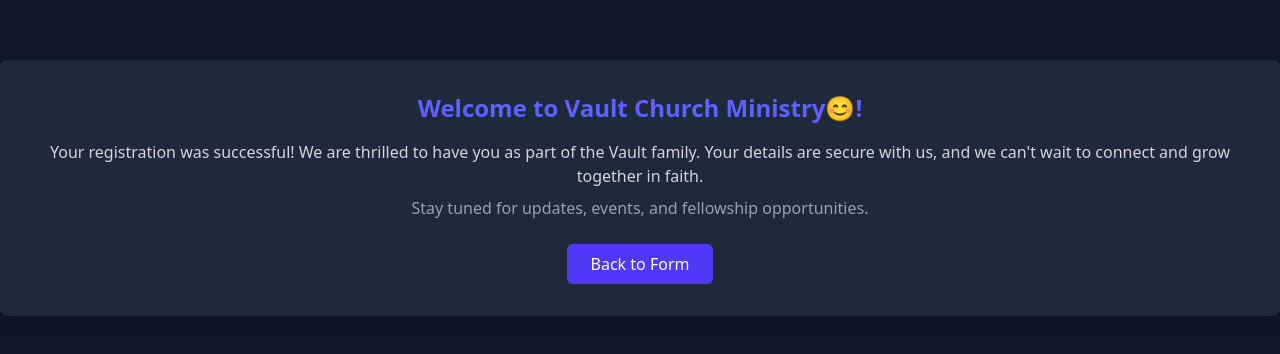
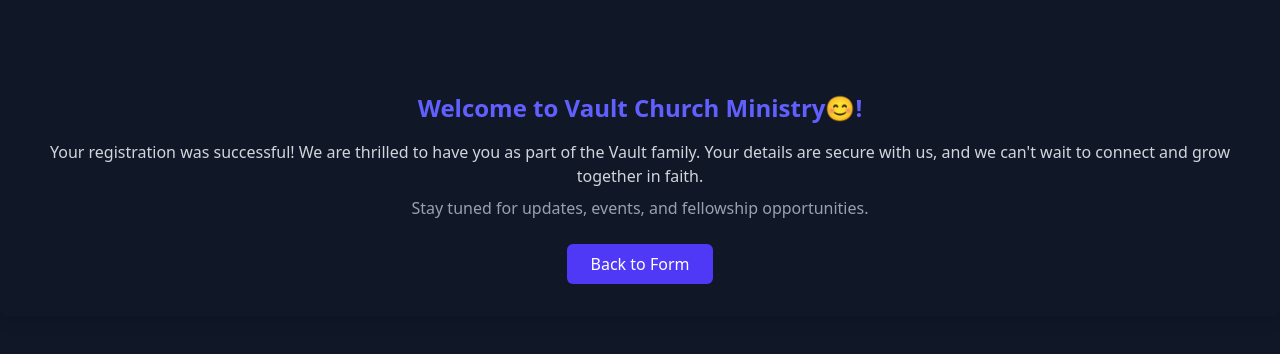
Before and after one commit to vaultech-ministry/vaultickets, a React (Vite) app in the folder vaultreg_memberform/: page /vaulthanks in a window 1280 px wide. Shown: the part 212-566 px from the top of the page. Built offline with nearby package versions, Linux system fonts and the light colour scheme.

Commit message:
enhanced styling

```diff
--- a/vaultreg_memberform/src/components/MemberForm.jsx
+++ b/vaultreg_memberform/src/components/MemberForm.jsx
@@ -125,7 +125,7 @@
             <div className="mb-6 p-6 bg-gray-700 rounded-lg shadow-md">
                     <h1 className="text-2xl font-bold text-center text-indigo-600 mb-2"><strong>Vault Ministry</strong> registration desk</h1>
                     <p className="text-gray-300 text-center">
-                        Welcome to Vault Forms. Please ensure the details you provide are correct and accurate. Please don't share this form with anyone outside the Vault family to avoid faulty statistics. This information helps us stay connected and provide better support within the Vault family.
+                        Welcome to Vault Forms. Please ensure the details you provide are correct and accurate. Don't share this form with anyone outside the Vault family to avoid faulty statistics. This information helps us stay connected and provide better support within the Vault family.
                     </p>
             </div>
             <div className={`w-full max-w-3xl bg-gray-800 shadow-lg rounded-lg p-8 transition ${loading ? "blur-sm pointer-events-none" : ""}`}>
--- a/vaultreg_memberform/src/components/RedirectPage.jsx
+++ b/vaultreg_memberform/src/components/RedirectPage.jsx
@@ -3,7 +3,7 @@
 function RedirectPage() {
     return (
         <div className="flex flex-col items-center justify-center h-screen bg-gray-900 text-white">
-            <div className="bg-gray-800 p-8 rounded-lg shadow-lg text-center">
+            <div className="bg-gray-900 p-8 rounded-lg shadow-lg text-center">
                 <h2 className="text-2xl font-bold text-indigo-500">Welcome to Vault Church Ministry😊!</h2>
                 <p className="mt-4 text-gray-300">
                     Your registration was successful! We are thrilled to have you as part of the Vault family.
```
